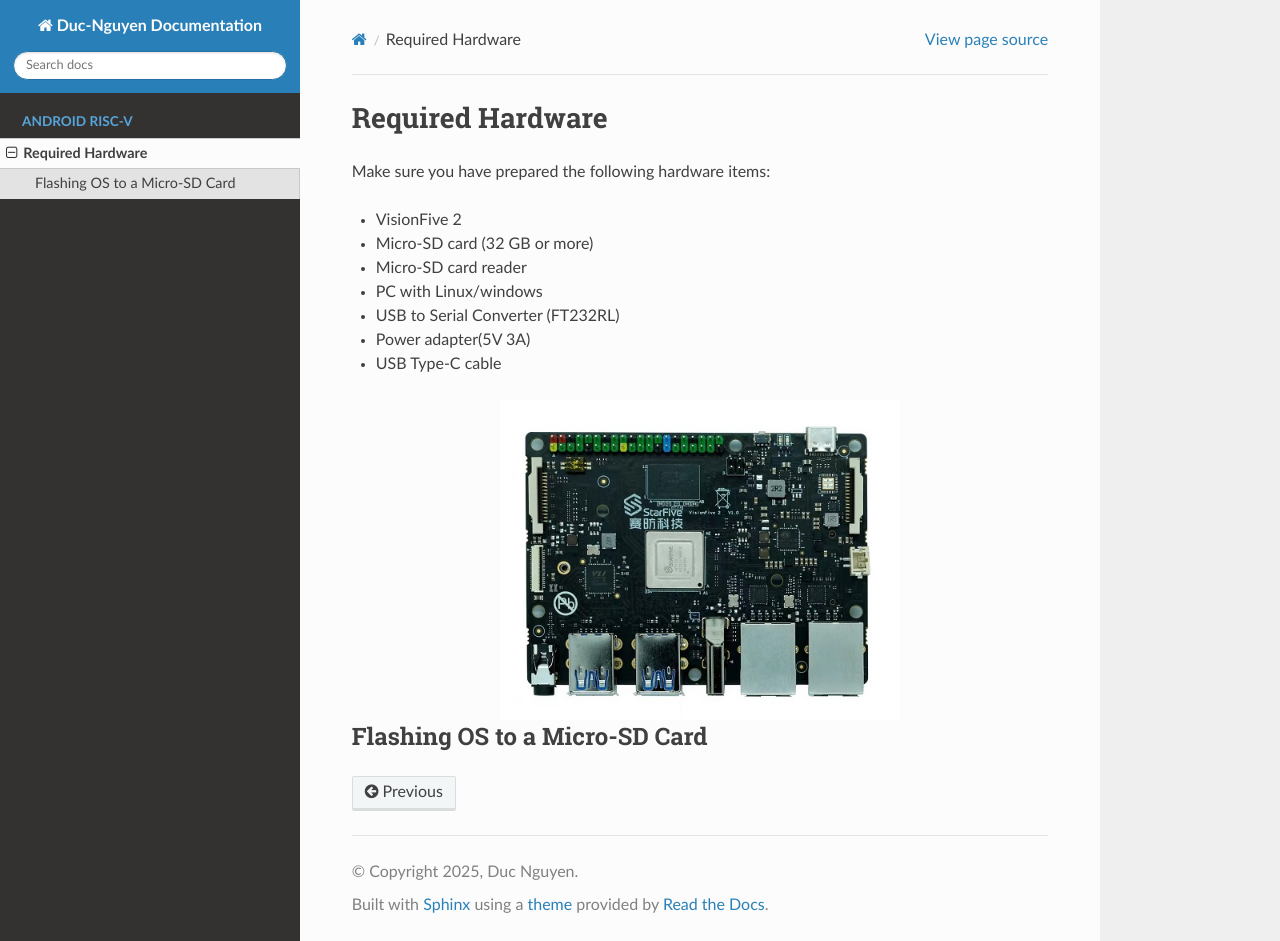
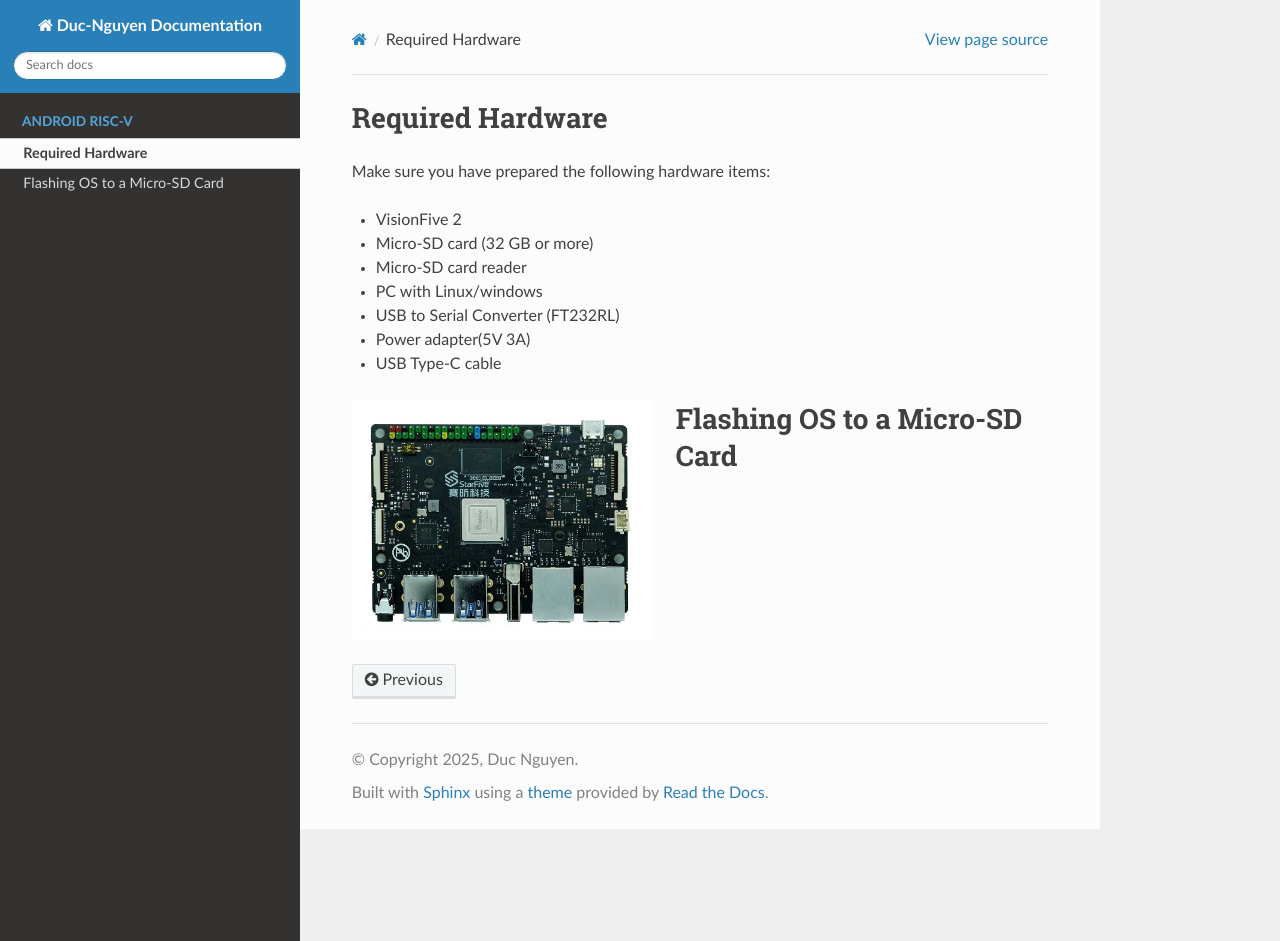
Before and after one commit to duc-nguyenhoang/myLab, a Sphinx documentation site: the page built from source/android/index.rst, in a window 1280 px wide and 941 px high. Built offline with Sphinx 7.4.7 and the Read the Docs theme 3.1.0, drawn with Linux system fonts in a browser that asks for light colours; pages that are not in the unit, such as notebooks, are missing from menus.

Commit message:
fix vf2 img

```diff
--- a/source/android/index.rst
+++ b/source/android/index.rst
@@ -1,3 +1,4 @@
+=================
 Required Hardware
 =================
 Make sure you have prepared the following hardware items:
@@ -17,8 +18,8 @@
 • USB Type-C cable
 .. image:: vf2.jpg
    :alt: VisionFive 2 Board
-   :align: center
-   :width: 400px
+   :align: left
+   :width: 300px
 ==============================
 Flashing OS to a Micro-SD Card
 ==============================
```
Also changed, not shown: source/android/ft232.jpg (added).
